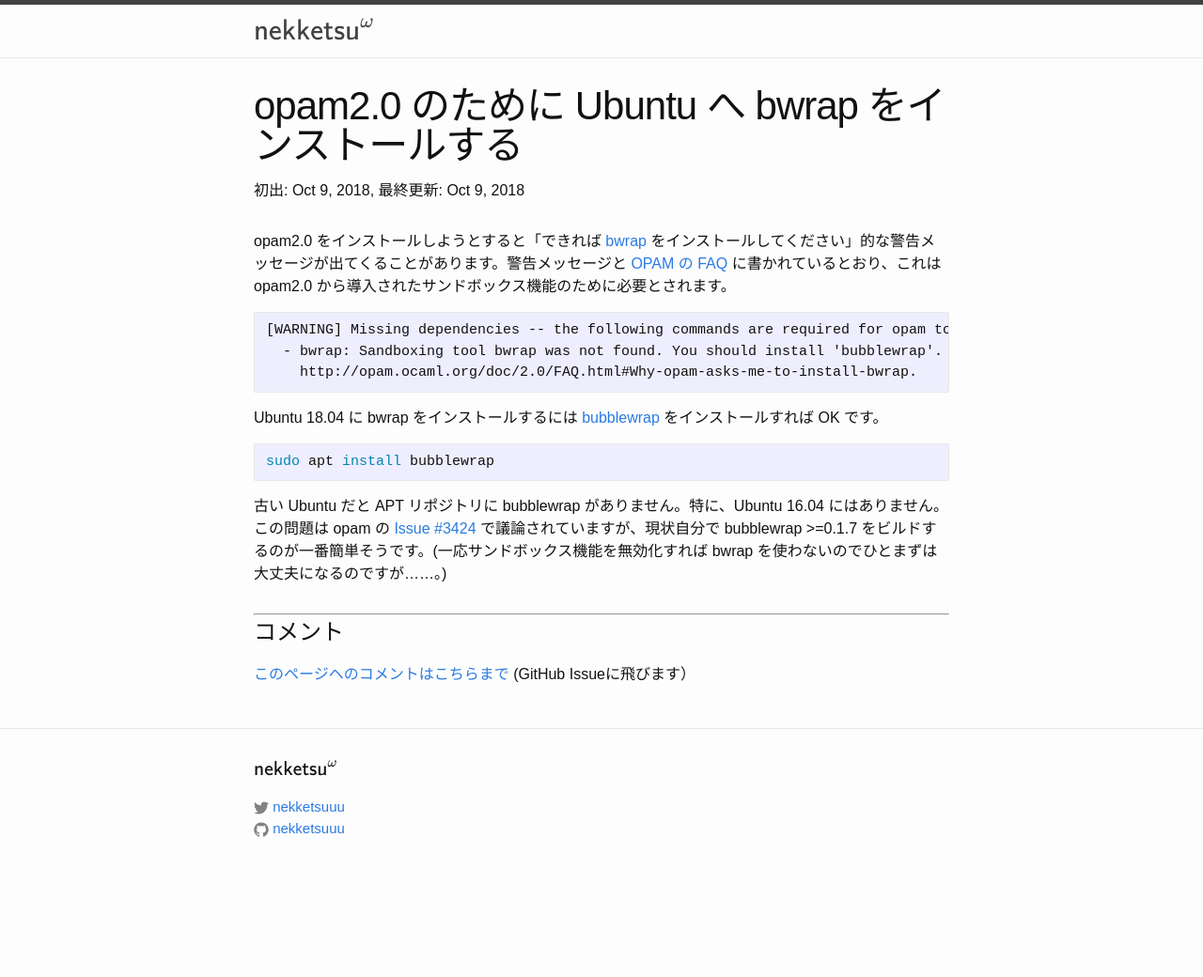
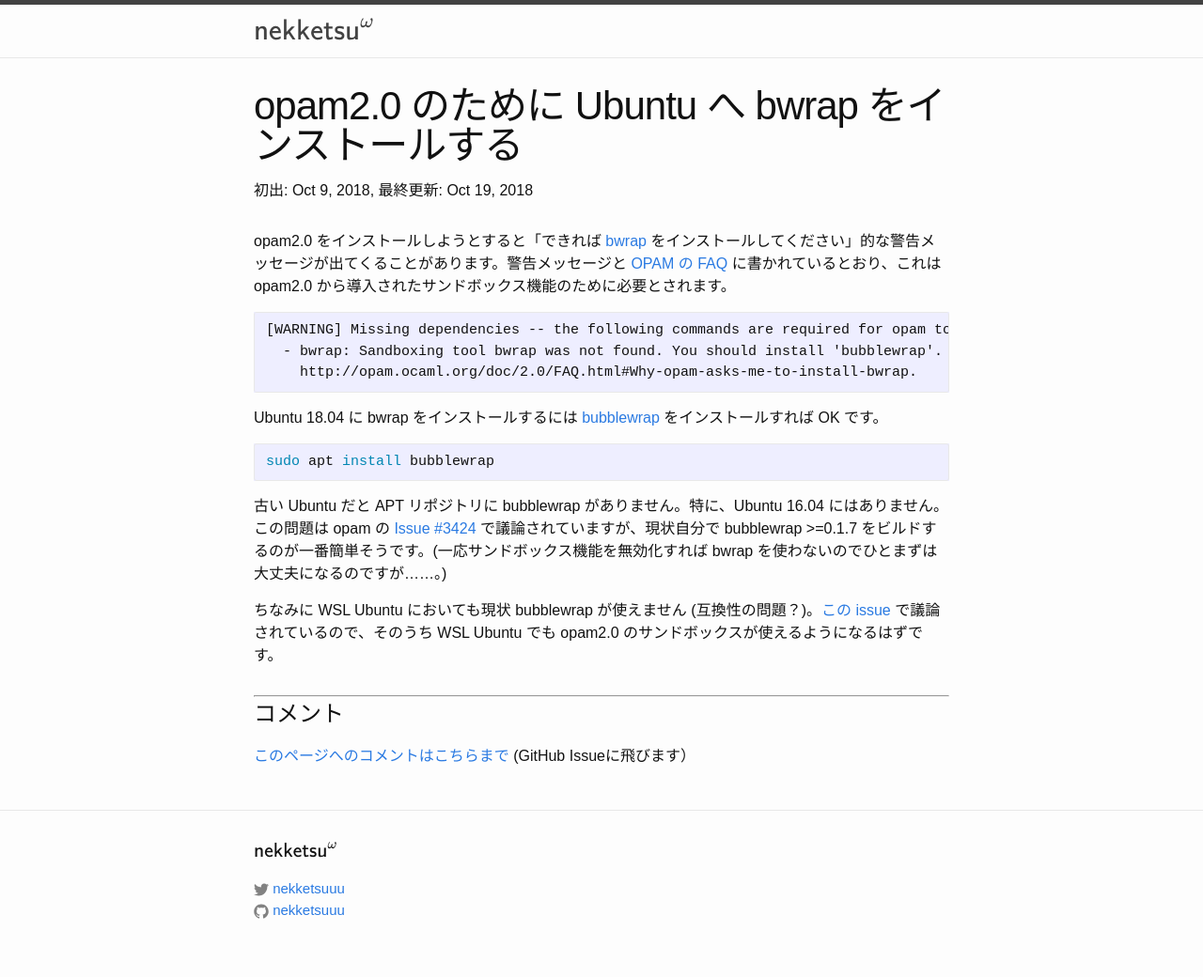
Before and after one commit to nekketsuuu/nekketsuuu.github.io, a Jekyll site: the page built from entries/_posts/2018-10-09-bwrap-for-opam2.md, in a window 1280 px wide. Shown: the whole page at 94% size. Built offline with Jekyll 4.4.1, drawn with Linux system fonts in a browser that asks for light colours; formulas are drawn with MathJax 3; before the commit the page ends 953 px from its top, so only the background shows below that.

Commit message:
[Entry #8] Add note for WSL Ubuntu

````diff
--- a/entries/_posts/2018-10-09-bwrap-for-opam2.md
+++ b/entries/_posts/2018-10-09-bwrap-for-opam2.md
@@ -2,7 +2,7 @@
 title: opam2.0 のために Ubuntu へ bwrap をインストールする
 issue: 8
 published: true
-last-modified: 2018-10-09
+last-modified: 2018-10-19
 ---
 
 opam2.0 をインストールしようとすると「できれば [bwrap](https://github.com/projectatomic/bubblewrap) をインストールしてください」的な警告メッセージが出てくることがあります。警告メッセージと [OPAM の FAQ](https://opam.ocaml.org/doc/FAQ.html#Why-does-opam-require-bwrap) に書かれているとおり、これは opam2.0 から導入されたサンドボックス機能のために必要とされます。
@@ -20,3 +20,5 @@
 ```
 
 古い Ubuntu だと APT リポジトリに bubblewrap がありません。特に、Ubuntu 16.04 にはありません。この問題は opam の [Issue #3424](https://github.com/ocaml/opam/issues/3424) で議論されていますが、現状自分で bubblewrap >=0.1.7 をビルドするのが一番簡単そうです。(一応サンドボックス機能を無効化すれば bwrap を使わないのでひとまずは大丈夫になるのですが……。)
+
+ちなみに WSL Ubuntu においても現状 bubblewrap が使えません (互換性の問題？)。[この issue](https://github.com/ocaml/opam-repository/issues/12050) で議論されているので、そのうち WSL Ubuntu でも opam2.0 のサンドボックスが使えるようになるはずです。
````
